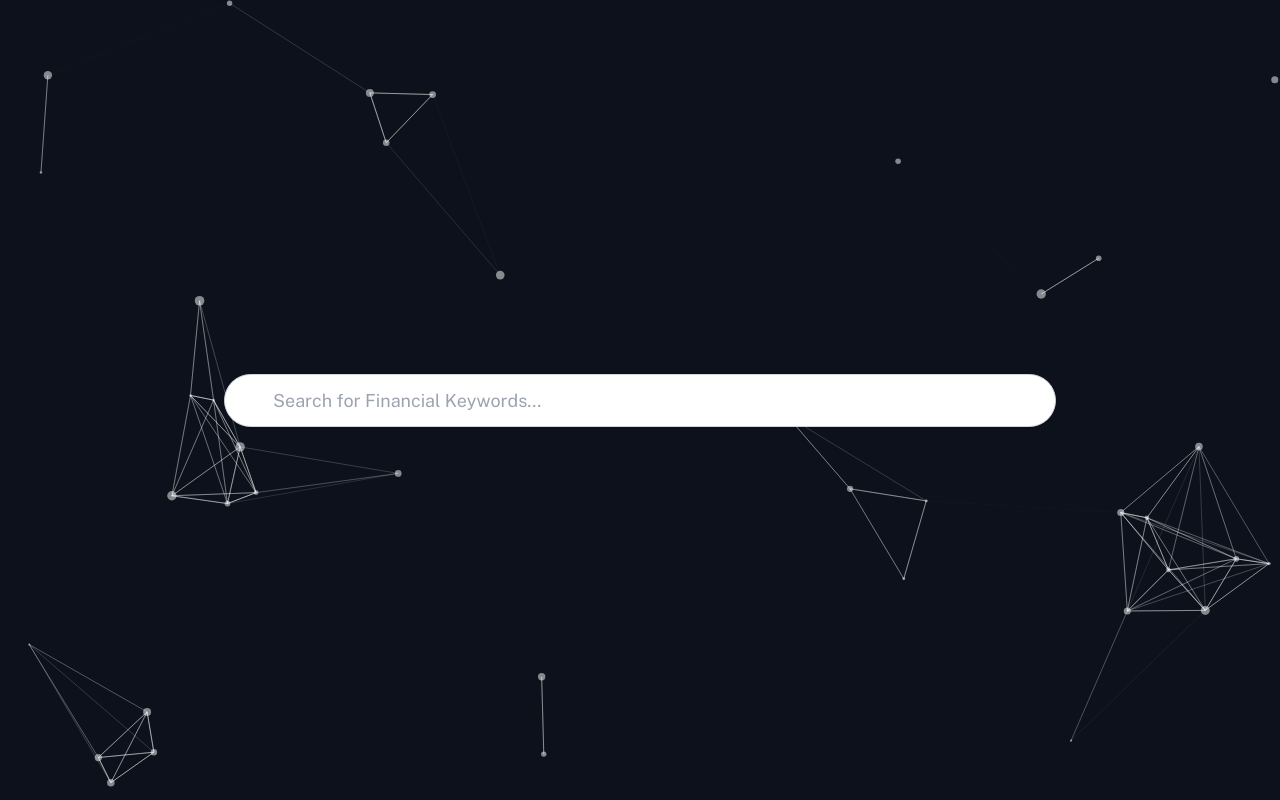
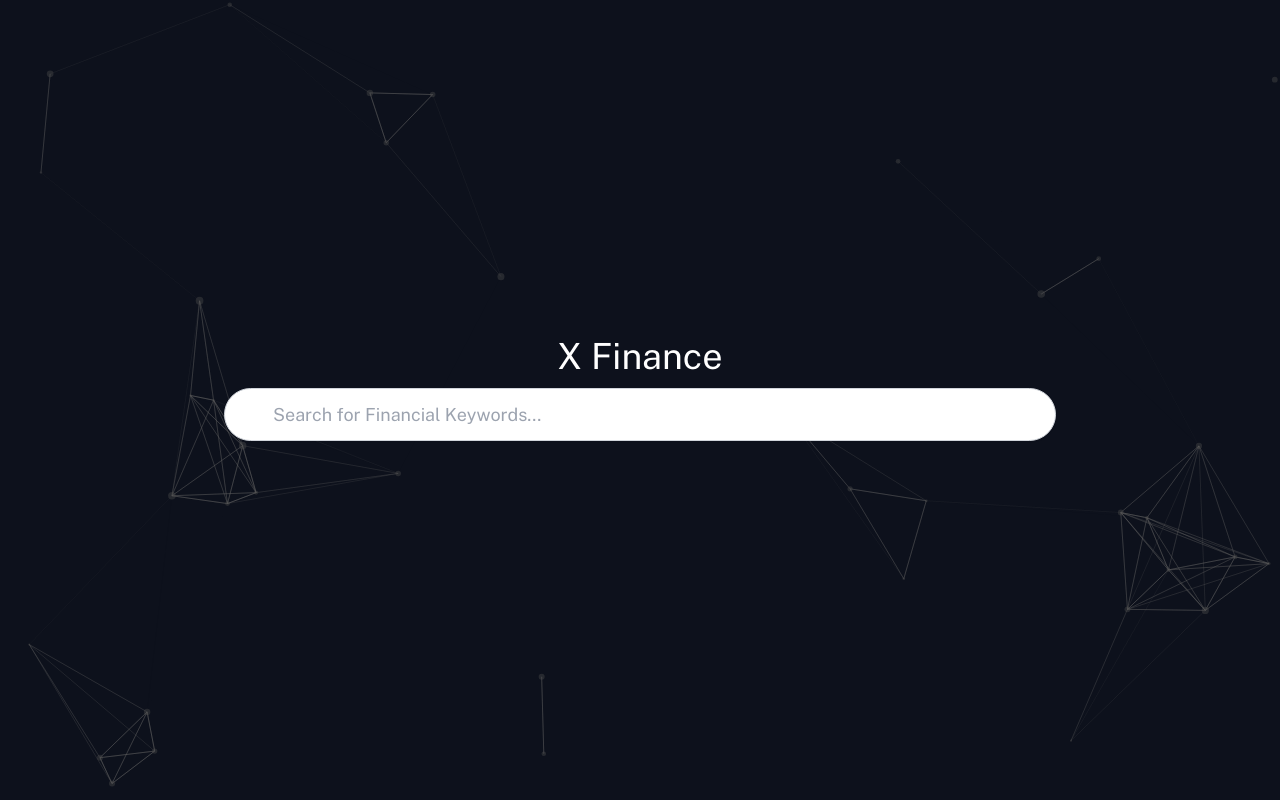
Before and after one commit to anish-sahoo/XDevChallenge, a React (Vite) app in the folder x-dev-challenge/: page / in a window 1280 px wide. Built offline with nearby package versions, Linux system fonts and the light colour scheme.

Commit message:
Add title

```diff
--- a/x-dev-challenge/src/App.tsx
+++ b/x-dev-challenge/src/App.tsx
@@ -1,6 +1,6 @@
 import SearchBar from "./components/searchBar.tsx";
-import { useState } from "react";
-import { HashLoader } from "react-spinners";
+import {useState} from "react";
+import {HashLoader} from "react-spinners";
 import axios, {AxiosResponse, AxiosError} from "axios";
 import ParticleBackground from "./components/ParticleBackground.tsx";
 import obj from "./StockApiReturn.ts";
@@ -52,6 +52,9 @@ function App() {
                     "text-white font-public-sans flex flex-col min-h-screen w-screen items-center justify-center"
                 }
             >
+                <div className={`z-10 flex flex-col items-center ${searchClicked ? 'hidden' : ''}`}>
+                    <h1 className="text-4xl text-white font-public-sans pb-3">X Finance</h1>
+                </div>
 
                 <SearchBar
                     search={(term: string) => handleSearch(term)}
@@ -63,16 +66,16 @@ function App() {
                 {loading && searchClicked && searchTerm.length > 0 && (
                     <div
                         className="fixed w-screen h-screen flex items-center justify-center bg-opacity-50"
-          style={{ zIndex: 9999 }}
+                        style={{zIndex: 9999}}
                     >
-          <HashLoader color="#ffffff" loading={true} size={50} />
+                        <HashLoader color="#ffffff" loading={true} size={50}/>
                     </div>
                 )}
-        {
-          stockData && searchClicked && !loading && (
-            <StockChart stockData={stockData}/>
-          )
-        }
+                // {/*{*/}
+                // {/*    stockData && searchClicked && !loading && (*/}
+                // {/*        <StockChart stockData={stockData}/>*/}
+                // {/*    )*/}
+                // {/*}*/}
             </div>
         </>
     );
--- a/x-dev-challenge/src/components/ParticleBackground.tsx
+++ b/x-dev-challenge/src/components/ParticleBackground.tsx
@@ -25,16 +25,16 @@ const ParticleBackground = React.memo(() => {
                     value: "#0d111c",
                 },
             },
-            fpsLimit: 120,
+            fpsLimit: 240,
             interactivity: {
                 events: {
                     onClick: {
-                        enable: true,
+                        enable: false,
                         mode: "push",
                     },
                     onHover: {
-                        enable: true,
-                        mode: "repulse",
+                        enable: false,
+                        mode: "repulse"
                     },
                 },
                 modes: {
@@ -49,11 +49,11 @@ const ParticleBackground = React.memo(() => {
             },
             particles: {
                 color: {
-                    value: "#ffffff",
+                    value: "#4d4d4d",
                 },
                 links: {
-                    color: "#ffffff",
-                    distance: 200,
+                    color: "#616161",
+                    distance: 225,
                     enable: true,
                     opacity: 0.5,
                     width: 1,
@@ -71,13 +71,13 @@ const ParticleBackground = React.memo(() => {
                     value: 80,
                 },
                 opacity: {
-                    value: 0.5,
+                    value: 0.4,
                 },
                 shape: {
                     type: "circle",
                 },
                 size: {
-                    value: { min: 1, max: 5 },
+                    value: { min: 1, max: 4 },
                 },
             },
             detectRetina: true,
```
Lines whose indentation alone changed are shown as unchanged.
